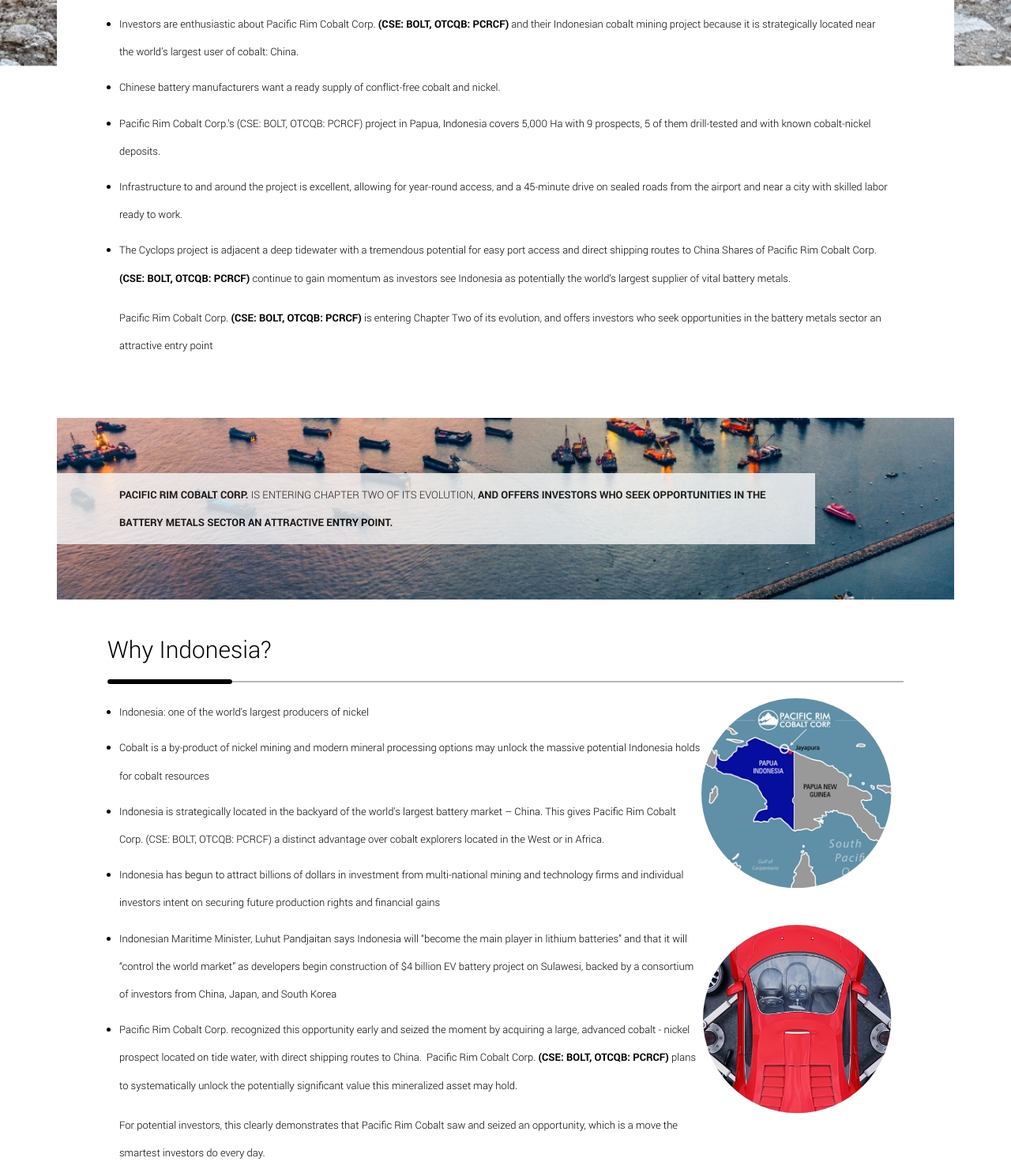
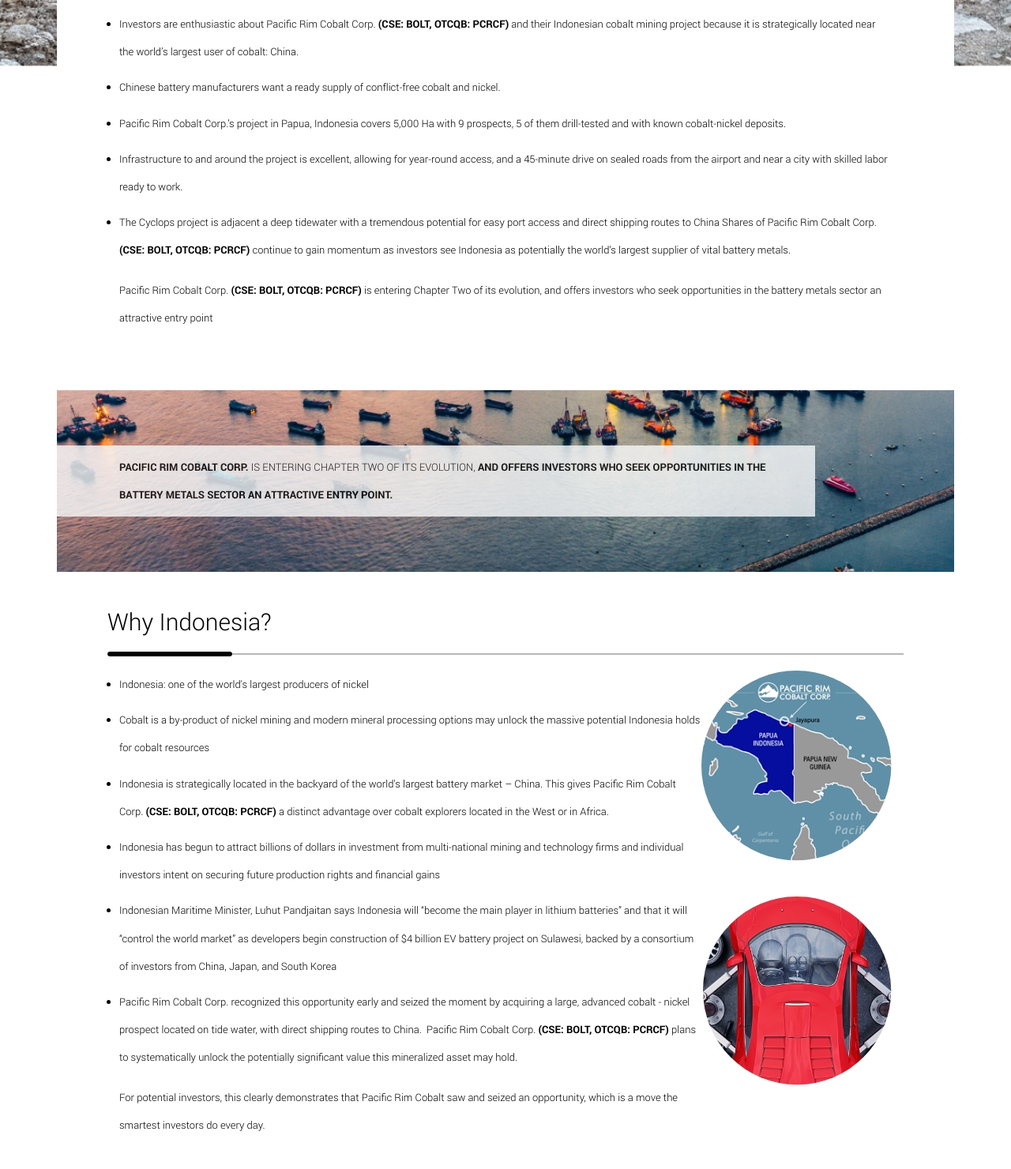
Before and after one commit to im-chang/Pacific-Rim-Landing-Page, a website: page index.html in a window 1280 px wide. Shown: the part 580-2060 px from the top of the page at 79% size. Drawn offline with Linux system fonts and the light colour scheme.

Commit message:
update content to match mock-up

```diff
--- a/index.html
+++ b/index.html
@@ -49,7 +49,7 @@
         cobalt and nickel.
       </li>
       <li>
-        Pacific Rim Cobalt Corp.’s (CSE: BOLT, OTCQB: PCRCF) project in Papua,
+        Pacific Rim Cobalt Corp.’s project in Papua,
         Indonesia covers 5,000 Ha with 9 prospects, 5 of them drill-tested and
         with known cobalt-nickel deposits.
       </li>
@@ -90,7 +90,7 @@
           massive potential Indonesia holds for cobalt resources</li>
       <li>Indonesia is strategically located in the backyard of the world's
         largest battery market – China. This gives Pacific Rim Cobalt Corp.
-        (CSE: BOLT, OTCQB: PCRCF) a distinct advantage over cobalt explorers
+        <span>(CSE: BOLT, OTCQB: PCRCF)</span> a distinct advantage over cobalt explorers
         located in the West or in Africa.</li>
       <li>
         Indonesia has begun to attract billions of dollars in investment from
@@ -150,7 +150,7 @@
         US government can arbitrarily create shortages
       </p>
       <p>
-        In July 2018, Pacific Rim Cobalt (CSE: BOLT, OTCQB: PCRCF) entered into
+        In July 2018, Pacific Rim Cobalt <span>(CSE: BOLT, OTCQB: PCRCF)</span> entered into
         a preliminary agreement with Beijing Easpring Material Technology Co.,
         Ltd. a leading specialized supplier of cathode material for lithium-ion
         batteries to industry giants such as Samsung, Sony, Panasonic, SK
```
